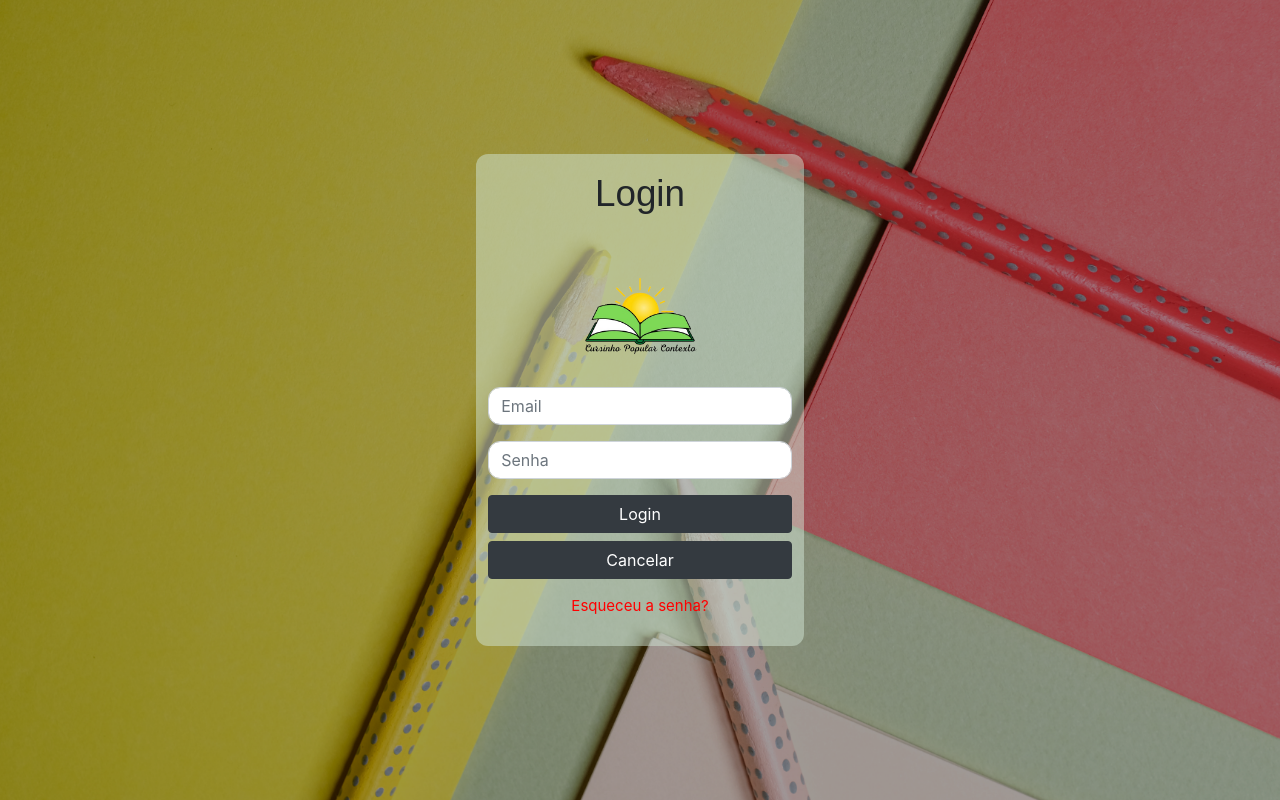
After one commit to CallMeVinBR/studim-2022, a PHP site: page /index.php?a=1 in a window 1280 px wide. The commit adds this page. Run offline with PHP 8.4, Linux system fonts and the light colour scheme.

Commit message:
correcoes no php

```diff
--- a/public_html/add-notas.php
+++ b/public_html/add-notas.php
@@ -13,3 +13,4 @@
     $stmt = $mysqli->prepare("INSERT INTO notas (not_al_cod, not_pro_cod, not_cur_cod, not_bi_1, not_bi_2, not_bi_3, not_bi_4) VALUES(?, ?, ?, ?, ?, ?, ?)");
     $stmt->bind_param("iiidddd", $aluno, $prof, $curso, $bi1, $bi2, $bi3, $bi4);
     $stmt->execute();
+    header('Location: ./notas.php');
--- /dev/null
+++ b/public_html/index.php
@@ -0,0 +1,46 @@
+<!doctype html>
+<html class="login" lang="pt-br">
+
+<head>
+    <meta charset="utf-8">
+    <meta name="viewport" content="width=device-width, initial-scale=1">
+    <link rel="stylesheet" href="https://stackpath.bootstrapcdn.com/bootstrap/4.4.1/css/bootstrap.min.css">
+    <link rel="stylesheet" href="styles.css">
+    <link rel="stylesheet" href="animations.scss">
+    <title>Login</title>
+     <link rel="icon" href="../img/logo.ico">
+</head>
+
+<?php
+    $a = $_GET['a'];
+
+    if($a == "err"){
+        echo '<script>window.alert("Usuário ou senha incorretos!");</script>';
+    }
+?>
+
+<body class="login">
+  <div class="row align-items-center h-100 ">
+      <div class="col-8 col-md-3 col-xs-8 mx-auto l-form">
+          <form action="config-login.php" method="post">
+              <p class="regtxt">Login</p>
+              <img class="row mx-auto" src="img/logo.png" width="150" draggable="false">
+              <div class="form-group">
+                  <input type="text" name="email" placeholder="Email" class="form-control i-form">
+              </div>
+              <div class="form-group">
+                  <input type="password" name="password" placeholder="Senha" class="form-control i-form">
+              </div>
+              <div class="form-group">
+                  <button type="submit" class="btn btn-dark btn-md btn-block">Login</button>
+                  <button type="reset" class="btn btn-dark btn-md btn-block">Cancelar</button>
+              </div>
+              <p class="p1"><a class="a1" href="alt-senha.php"> Esqueceu a senha?</a></p>
+          </form>
+      </div>
+  </div>
+
+</body>
+
+
+</html>
```
Also changed, not shown: public_html/config-login.php (+12 -7 lines).
